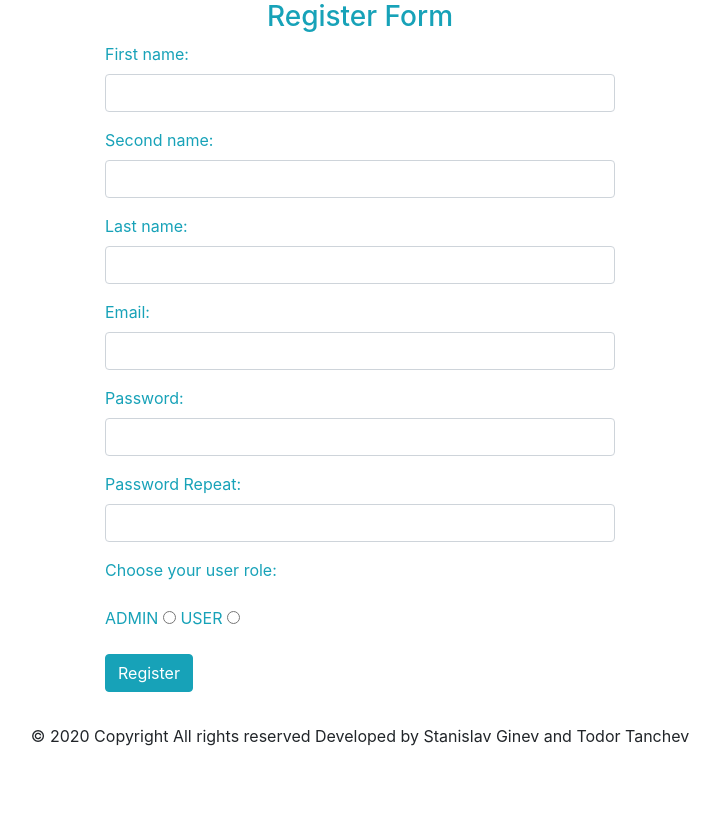
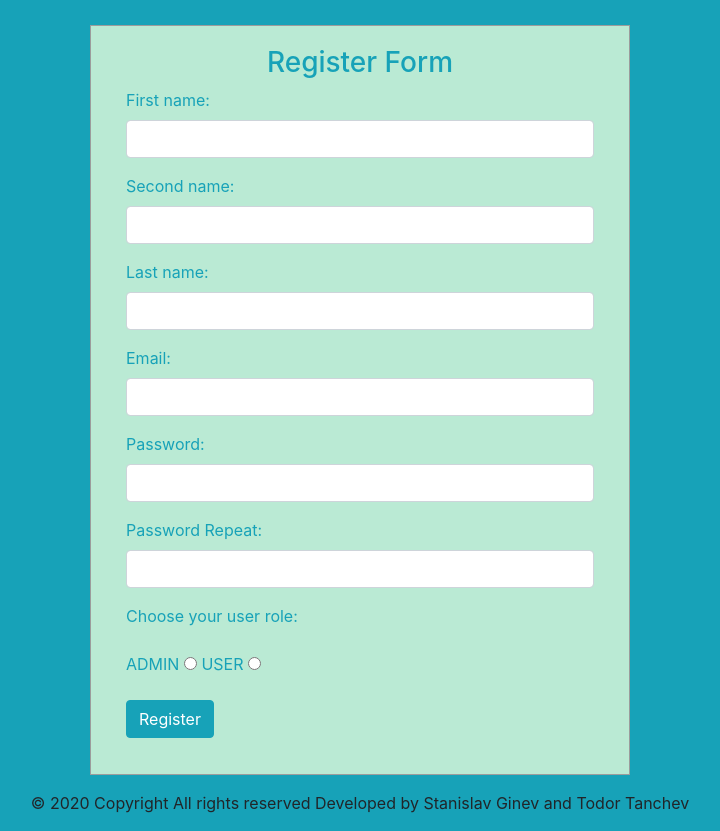
Before and after one commit to stani1940/fb_posts_project, a PHP site: page /register.php in a window 1280 px wide. Shown: the whole page, without its empty margins (280-1000 px from the left). Before the commit the page ends 800 px from the top, so only its background shows below. Run offline with PHP 8.4, Linux system fonts and the light colour scheme; some libraries are stand-ins or nearby versions.

Commit message:
Add login.css

```diff
--- /dev/null
+++ b/includes/login.css
@@ -0,0 +1,18 @@
+body {
+    margin: 0;
+    padding: 0;
+    background-color: #17a2b8;
+    height: 100vh;
+}
+#login .container #login-row #login-column #login-box {
+    margin-top: 25px;
+    max-width: 600px;
+    border: 1px solid #9C9C9C;
+    background-color: #baead4;
+}
+#login .container #login-row #login-column #login-box #login-form {
+    padding: 20px;
+}
+#login .container #login-row #login-column #login-box #login-form #register-link {
+    margin-top: -85px;
+}
--- a/register.php
+++ b/register.php
@@ -44,8 +44,6 @@ if (isset($_POST['submit'])) {
         $insert_query = "INSERT INTO users(`first_name`, `second_name`, `last_name`, `user_email`, `user_password`,`user_register_date`,`user_type`) VALUES('" . trim($first_name) . "','" . trim($second_name) . "', '" . trim($last_name) . "','" . trim($email) . "','" . $hash_password . "','" . $now . "','" . $user_type . "')";
         if (mysqli_query($conn, $insert_query)) {
             header('Location:login.php');
-            $success_message = "Successfully Registered! <a href='login.php'>Click here to Login</a>";
-            echo $success_message;
         } else {
             $error_message = "Error in registering...Please try again later! ";
             echo "<div class='error' >" . $error_message . mysqli_error($conn) . "</div>";
```
